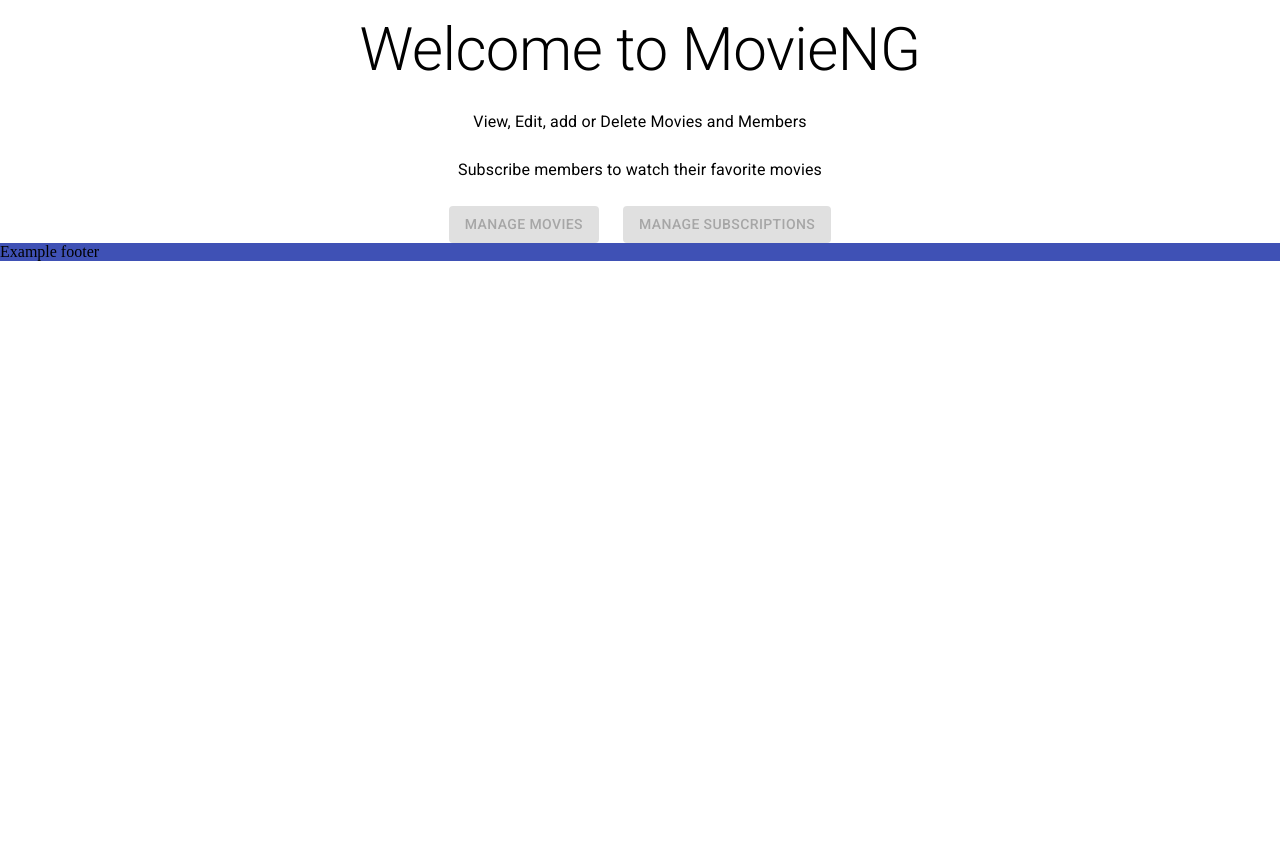
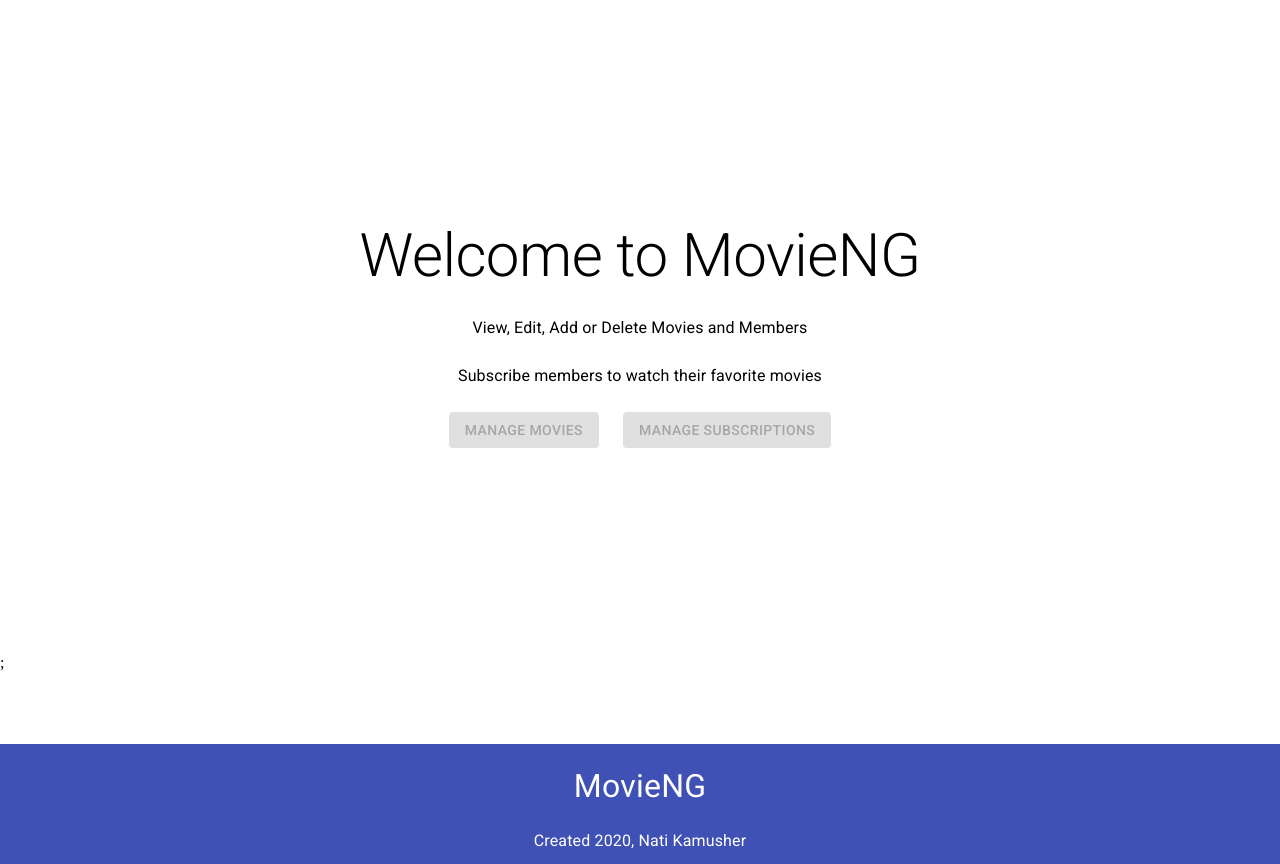
Before and after one commit to natank/react-final-project, a React app: page / in a window 1280 px wide. Shown: the part 114-978 px from the top of the page. Before the commit the page ends 800 px from the top, so only its background shows below. Built offline with nearby package versions, Linux system fonts and the light colour scheme.

Commit message:
Completed the footer

```diff
--- a/src/js/Views/main-view.js
+++ b/src/js/Views/main-view.js
@@ -8,7 +8,7 @@ import {
 } from 'react-router-dom';
 import { makeStyles } from '@material-ui/core/styles';
 import { MainContext } from '../Context/main-context';
-import { Container } from '@material-ui/core';
+import { Container, Grid } from '@material-ui/core';
 
 import SubscriptionsManagementView from './subscriptions-management-view';
 import UsersManagementView from './users-management-view';
@@ -19,7 +19,12 @@ import Home from '../components/Home';
 
 import PrivateRoute from '../components/Auth/PrivateRoute';
 var useStyles = makeStyles(theme => ({
-	root: {},
+	root: {
+		minHeight: "100vh",
+		position: "relative"
+
+	},
+
 }));
 function MainView() {
 	var {
@@ -56,7 +61,10 @@ function MainView() {
 			disableGutters
 			className={classes.root}
 			maxWidth={false}>
+
 			<MainNav routes={mainRoutes} />
+
+
 				<Switch>
 					<Route path={moviesManagementUrl}>
 						<PrivateRoute {...{ component: MoviesManagementView }} />
@@ -69,7 +77,11 @@ function MainView() {
 					</Route>
 					<Route exact path={'/'} component={Home} />
 				</Switch>
+
+
 				<Footer />
+
+
 		</Container>
 	);
 }
--- a/src/js/components/Footer.js
+++ b/src/js/components/Footer.js
@@ -1,15 +1,46 @@
 import React from 'react';
-
+import {Typography} from '@material-ui/core'
 import { makeStyles } from '@material-ui/core/styles';
 
 const useStyles = makeStyles(theme => ({
 	footer: {
 		backgroundColor: theme.palette.primary.main,
 		width: '100%',
+		position: "absolute",
+		bottom: "0",
+		color: "white",
+		height: "15vh",
+		display: "flex",
+		flexDirection: "column",
+		alignItems: "center",
+		justifyContent: "center",
 	},
+	footerTitle:{
+		flexGrow: 4,
+		display: "flex",
+		flexDirection: "column",
+		justifyContent: "center",
+
+		fontSize: "2rem",
+	},
+	footerCopy:{
+		flexGrow: 1,
+	},
+	footerMargin:{
+		height: "12rem"
+	}
 }));
 
 export default function Footer() {
 	const classes = useStyles();
-	return <footer className={classes.footer}>Example footer</footer>;
+	return <React.Fragment>
+			<footer className={classes.footer}>
+				<Typography variant="h4" className={classes.footerTitle}>MovieNG</Typography>
+				<Typography variant="body1" className={classes.footerCopy}>Created 2020, Nati Kamusher</Typography>
+			</footer>;
+			<FooterMargin />
+		</React.Fragment>
+		function FooterMargin() {
+			return <div className={classes.footerMargin} />;
+		}
 }
--- a/src/js/components/Home.js
+++ b/src/js/components/Home.js
@@ -1,26 +1,43 @@
 import React, { useContext } from 'react';
 import { Link } from 'react-router-dom';
 import { Container, Grid, Typography, Button } from '@material-ui/core';
+import {makeStyles} from '@material-ui/core/styles'
 import { MainContext } from '../Context/main-context';
 import { checkAccessToRoute } from '../Utils/utils';
+
+var useStyles = makeStyles(theme=>({
+	root: {
+		display: "flex",
+		flexDirection: "column",
+		justifyContent: "center",
+		height:"80vh"
+	},
+	title:{
+		[theme.breakpoints.down('sm')]:{
+			fontSize: '3rem'
+		}
+	}
+}))
 
 export default function Home() {
 	var { store } = useContext(MainContext);
 	var [state, dispatch] = store;
 	var { authUser } = state;
+	var classes = useStyles();
+
 	return (
-		<Container>
-			<Grid container direction='column' alignItems='center' spacing={3}>
+		<Container className={classes.root}>
+			<Grid container direction='column' alignItems='center' spacing={3} id="contentContainer">
 				<Grid item>
-					<Typography variant='h2' style={{ textAlign: 'center' }}>
+					<Typography variant='h2' style={{ textAlign: 'center' }} className={classes.title}>
 						Welcome to MovieNG
 					</Typography>
 				</Grid>
 				<Grid item>
-					<Typography>View, Edit, add or Delete Movies and Members</Typography>
+					<Typography style={{textAlign:"center"}}>View, Edit, Add or Delete Movies and Members</Typography>
 				</Grid>
 				<Grid item>
-					<Typography>
+					<Typography style={{textAlign:"center"}}>
 						Subscribe members to watch their favorite movies
 					</Typography>
 				</Grid>
--- a/src/js/components/Movies/AllMovies.js
+++ b/src/js/components/Movies/AllMovies.js
@@ -64,6 +64,7 @@ export default function AllMovies({ match, navIndex, setNavIndex }) {
 					<Button
 						variant='contained'
 						onClick={onReset}
+						disabled
 						style={{
 							color: theme.palette.warning.contrastText,
 							backgroundColor: theme.palette.warning.light,
```
Lines whose indentation alone changed are shown as unchanged.
